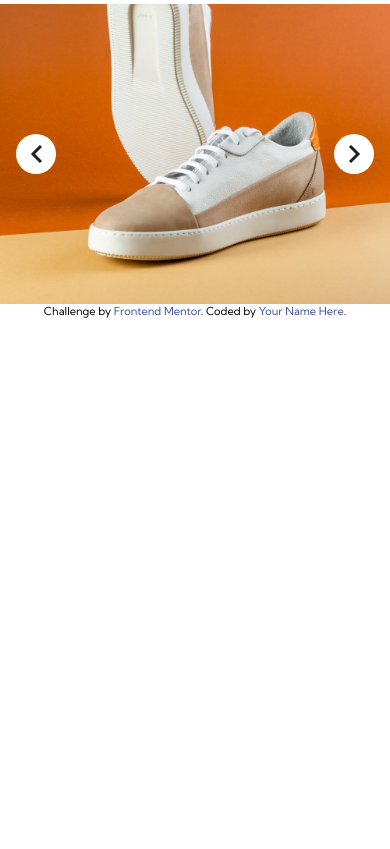
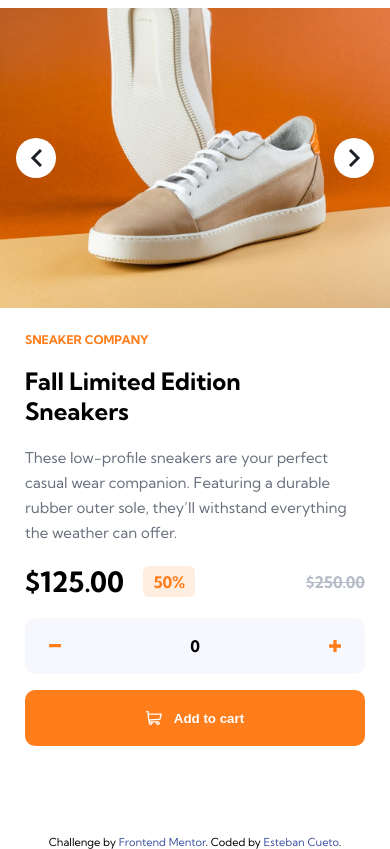
Before and after one commit to EstebanCUR/ecommerce-sneakers-reto-, a website: page index.html in a window 390 px wide. Shown: the part 64-913 px from the top of the page. Before the commit the page ends 844 px from the top, so only its background shows below. Drawn offline with Linux system fonts and the light colour scheme.

Commit message:
Finalizado el maquetado css Mobile

```diff
--- a/index.html
+++ b/index.html
@@ -16,7 +16,7 @@
 </head>
 <body>
   <header class="header">
-    <nav class="nav">
+    <nav class="nav container">
       <div class="nav__left">
         <div class="nav__menu">
           <img src="./images/icon-menu.svg" alt="menu">
@@ -76,14 +76,36 @@
         <img src="./images/image-product-4-thumbnail.jpg" alt="" class="slider__thumbnails">
       </div> -->
     </section>
+
+    <section class="info container">
+      <h3 class="info__company">Sneaker Company</h3>
+      <h1 class="info__title">Fall Limited Edition <br> Sneakers</h1>
+      <p class="info__paragraph">These low-profile sneakers are your perfect casual wear companion. Featuring a
+        durable rubber outer sole, they’ll withstand everything the weather can offer.
+      </p>
+
+      <div class="price">
+        <div class="price__group">
+          <span class="price__original">$125.00</span>
+          <span class="price__discount">50%</span>
+        </div>
+        <span class="price__old">$250.00</span>
+      </div>
+
+      <div class="counter">
+        <div class="counter__wrapper button">
+          <img src="./images/icon-minus.svg" alt="Symbol minus" class="counter__symbols" id="minus">
+          <span class="counter__number">0</span>
+          <img src="./images/icon-plus.svg" alt="Symbol plus" class="counter__symbols" id="plus">
+        </div>
+        <button type="button" class="counter__add button">
+          <img src="./images/icon-cart.svg" alt="cart button add" class="counter__cart">
+          <p class="counter__text">Add to cart</p>
+        </button>
+      </div>
+    </section>
   </main>
-<!--   Sneaker Company
-
-  Fall Limited Edition Sneakers
-
-  These low-profile sneakers are your perfect casual wear companion. Featuring a
-  durable rubber outer sole, they’ll withstand everything the weather can offer.
-
+<!--
   $125.00
   50%
   $250.00
@@ -93,7 +115,7 @@
 
   <div class="attribution">
     Challenge by <a href="https://www.frontendmentor.io?ref=challenge" target="_blank">Frontend Mentor</a>.
-    Coded by <a href="#">Your Name Here</a>.
+    Coded by <a href="#">Esteban Cueto</a>.
   </div>
 </body>
 </html>
--- /dev/null
+++ b/sass/_main.scss
@@ -0,0 +1,100 @@
+@use 'mixins';
+@use 'variables';
+
+.info{
+    display: grid;
+    grid-auto-flow: row;
+    grid-auto-rows: max-content;
+    gap: mixins.pixeles-rem(19);
+    &__company{
+        color: variables.$orange;
+        font-size: mixins.pixeles-rem(12);
+        text-transform: uppercase;
+    }
+
+    &___title{
+        font-size: mixins.pixeles-rem(28);
+        line-height: 32px;
+        font-weight: 700;
+        color: variables.$veryDarkBlue;
+    }
+
+    &__paragraph{
+        color: variables.$darkGrayishBlue;
+        font-weight: 400;
+        font-size: mixins.pixeles-rem(15);
+        line-height: mixins.pixeles-rem(25);
+    }
+
+}
+
+.price{
+    display: grid;
+    grid-template-columns: 1fr 1fr;
+    align-items: center;
+    font-weight: 700;
+    &__group{
+        display: flex;
+        justify-content: space-between;
+        align-items: center;
+    }
+
+    &__original{
+        font-size: mixins.pixeles-rem(28);
+    }
+
+    &__discount{
+        color: variables.$orange;
+        background-color: variables.$paleOrange;
+        padding: 5.5px 10px;
+        border-radius: 6px;
+    }
+
+    &__old{
+        justify-self: end;
+        color: variables.$grayishBlue;
+        font-size: mixins.pixeles-rem(16);
+        text-decoration:line-through;
+    }
+}
+
+.counter{
+    display: grid;
+    grid-template-columns: repeat(3, 1fr);
+    gap: mixins.pixeles-rem(16);
+    margin-bottom: mixins.pixeles-rem(65);
+    &__wrapper{
+        grid-column: span 3;
+        background-color: variables.$lightGrayishBlue;
+        @include mixins.flexbox(row, center, space-between);
+    }
+
+    &__symbols{
+        padding: mixins.pixeles-rem(24);
+        transition: all .3s ease;
+        &:hover{
+            cursor: pointer;
+            transform: scale(120%);
+            background-color: rgb(204, 204, 204);
+            opacity: 0.5;
+        }
+    }
+
+    &__add{
+        grid-column: span 3;
+        background-color: variables.$orange;
+        @include mixins.flexbox(row, center, center);
+        gap: mixins.pixeles-rem(12);
+        color: variables.$white;
+        transition: all .3s ease;
+        &:hover{
+            cursor: pointer;
+            background-color: variables.$paleOrange;
+        }
+    }
+
+    &__cart{
+        width: mixins.pixeles-rem(16);
+        filter: brightness(300%);
+    }
+}
--- a/sass/_navbar.scss
+++ b/sass/_navbar.scss
@@ -1,11 +1,11 @@
 @use 'mixins';
 @use 'variables';
 
-
+.container{
+    width: 87.2%;
+    margin: 24px auto;
+}
 .nav{
-    width: 87.2%;
-    margin: 0 auto;
-    height: 68px;
     @include mixins.flexbox(row, center, space-between);
 
     &__left{
--- a/sass/_reset.scss
+++ b/sass/_reset.scss
@@ -1,3 +1,5 @@
+@use 'mixins';
+
 *{
     margin: 0;
     box-sizing: border-box;
@@ -18,3 +20,12 @@ body{
     font-size: 16px;
     font-family: 'Kumbh Sans', sans-serif;
 }
+
+.button{
+    outline: none;
+    border: none;
+    height: mixins.pixeles-rem(56);
+    font-weight: 700;
+    border-radius: mixins.pixeles-rem(10);
+    overflow: hidden;
+}
--- a/sass/style.scss
+++ b/sass/style.scss
@@ -1,5 +1,6 @@
 @use 'reset';
 @use 'navbar';
 @use 'slider';
+@use 'main';
 
 @import url('https://fonts.googleapis.com/css2?family=Kumbh+Sans:wght@400;700&display=swap');
```
Also changed, not shown: css/style.css, 1 other file.
